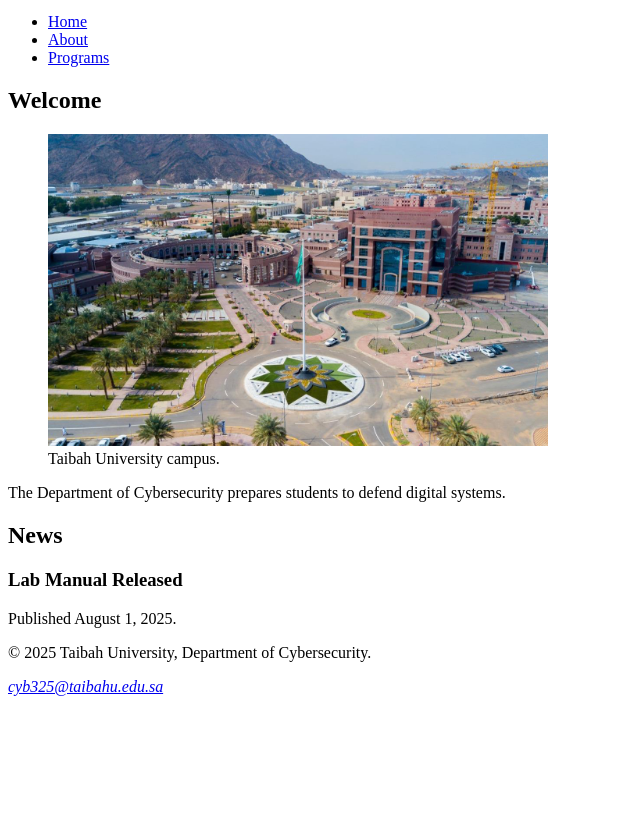
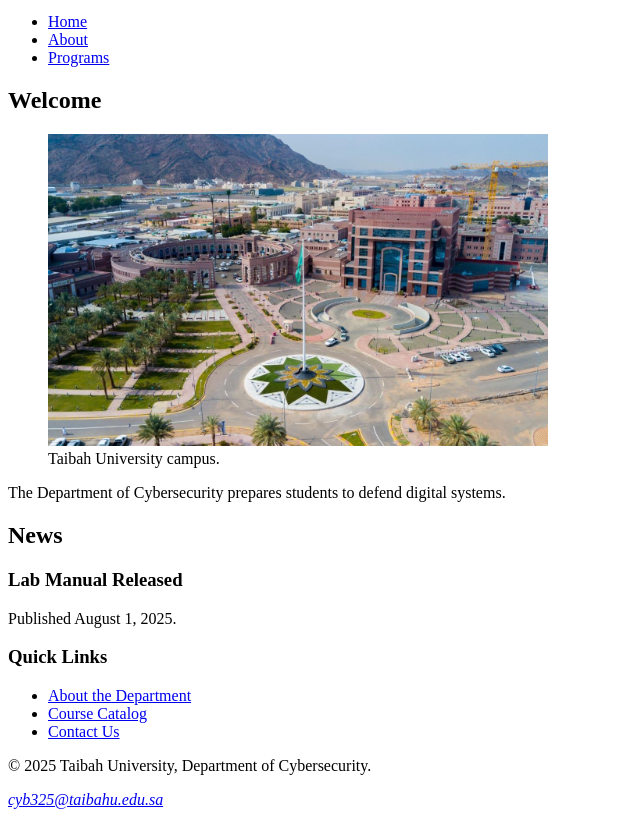
Before and after one commit to Somaiahobaidi/cyb325-html-lab, a plain HTML site: page index.html in a window 1280 px wide. Shown: the part 101-918 px from the top of the page, without its empty margins (0-640 px from the left). Before the commit the page ends 805 px from the top, so only its background shows below. Drawn offline with Linux system fonts and the light colour scheme.

Commit message:
Add breadcrumb navigation and quick links aside

```diff
--- a/index.html
+++ b/index.html
@@ -36,6 +36,14 @@
         <p>Published <time datetime="2025-08-01">August 1, 2025</time>.</p>
       </article>
     </section>
+    <aside>
+  <h3>Quick Links</h3>
+  <ul>
+    <li><a href="about.html">About the Department</a></li>
+    <li><a href="programs.html">Course Catalog</a></li>
+    <li><a href="mailto:cyb325@taibahu.edu.sa">Contact Us</a></li>
+  </ul>
+   </aside>
   </main>
   <footer>
   <p>&copy; 2025 Taibah University, Department of Cybersecurity.</p>
@@ -43,6 +51,5 @@
     <a href="mailto:cyb325@taibahu.edu.sa">cyb325@taibahu.edu.sa</a>
   </address>
 </footer>
-
 </body>
 </html>
```
Also changed, not shown: about.html (+3 -0 lines), programs.html (+3 -0 lines).
